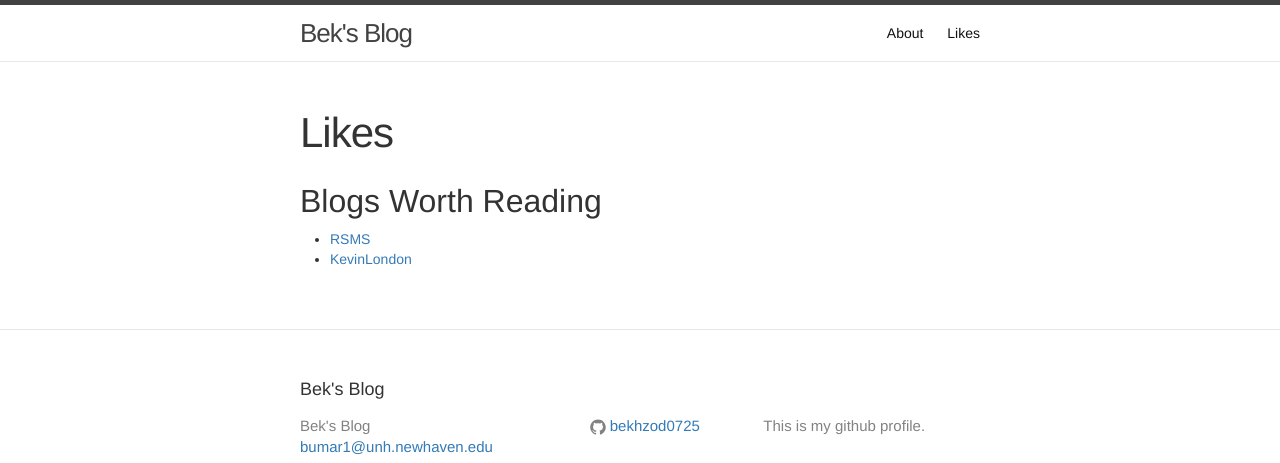
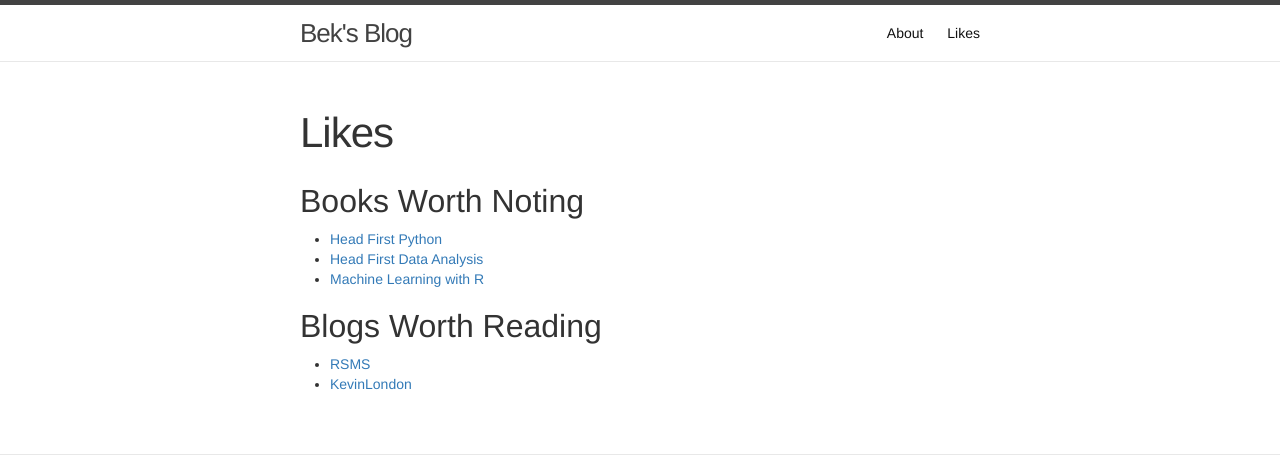
Before and after one commit to bekhzod0725/bekhzod0725.github.io, a Jekyll site: the page built from likes.md, in a window 1280 px wide. Shown: the top 463 px of the page. Built offline with Jekyll 4.4.1, drawn with Linux system fonts in a browser that asks for light colours; grey boxes are pictures that could not be loaded.

Commit message:
added most favorite books

```diff
--- a/likes.md
+++ b/likes.md
@@ -4,6 +4,11 @@ title: Likes
 permalink: /likes/
 ---
 
+## Books Worth Noting
+- [Head First Python](http://shop.oreilly.com/product/0636920003434.do){:target="_blank"}
+- [Head First Data Analysis](http://shop.oreilly.com/product/9780596153946.do){:target="_blank"}
+- [Machine Learning with R](https://machinelearningmastery.com/review-of-machine-learning-with-r/){:target="_blank"}
+
 ##  Blogs Worth Reading
 - [RSMS](http://rsms.me){:target="_blank"}
 - [KevinLondon](http://kevinlondon.com){:target="_blank"}
```
